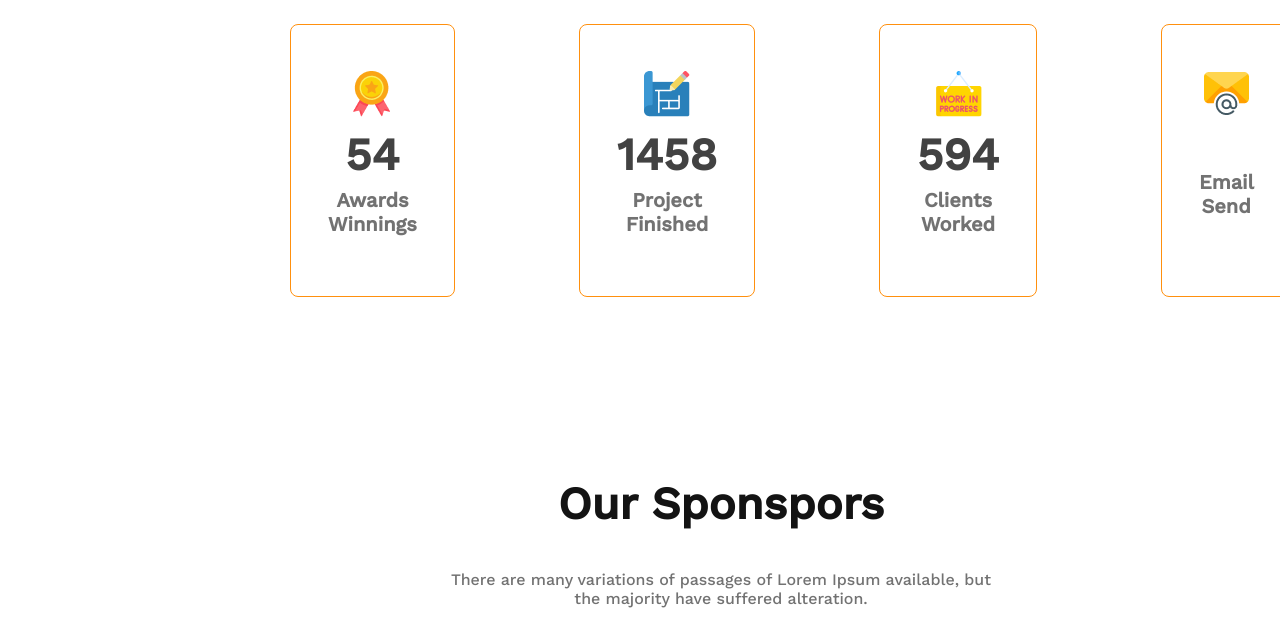
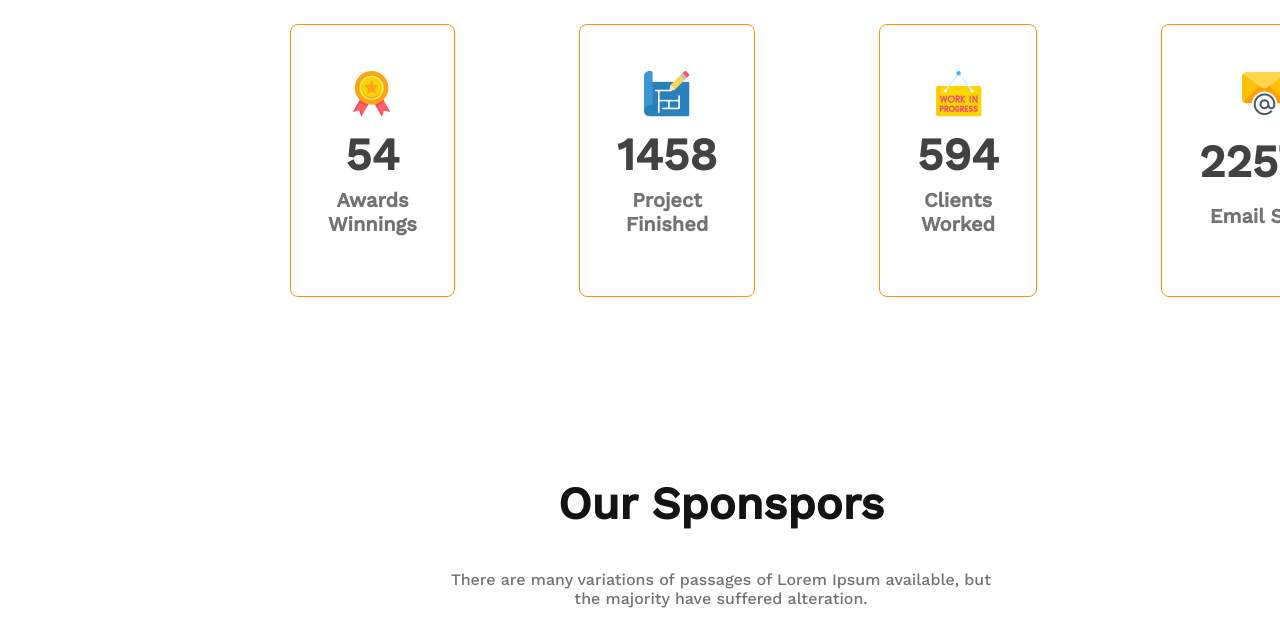
Before and after one commit to bhuiamh/-assignment-2, a plain HTML site: page index.html in a window 1280 px wide. Shown: the part 3680-4316 px from the top of the page. Drawn offline with nearby package versions, Linux system fonts and the light colour scheme.

Commit message:
Email ratting Added

```diff
--- a/index.html
+++ b/index.html
@@ -147,7 +147,7 @@
                     </div>
                     <div class="achivement">
                         <div><img class="achivement-icon" src="images/icons/email.png" alt=""></div>
-                        <h2 class="achivement-rating"></h2>
+                        <h2 class="achivement-rating">22578</h2>
                         <p class="achivement-name">Email Send</p>
 
                     </div>
```
